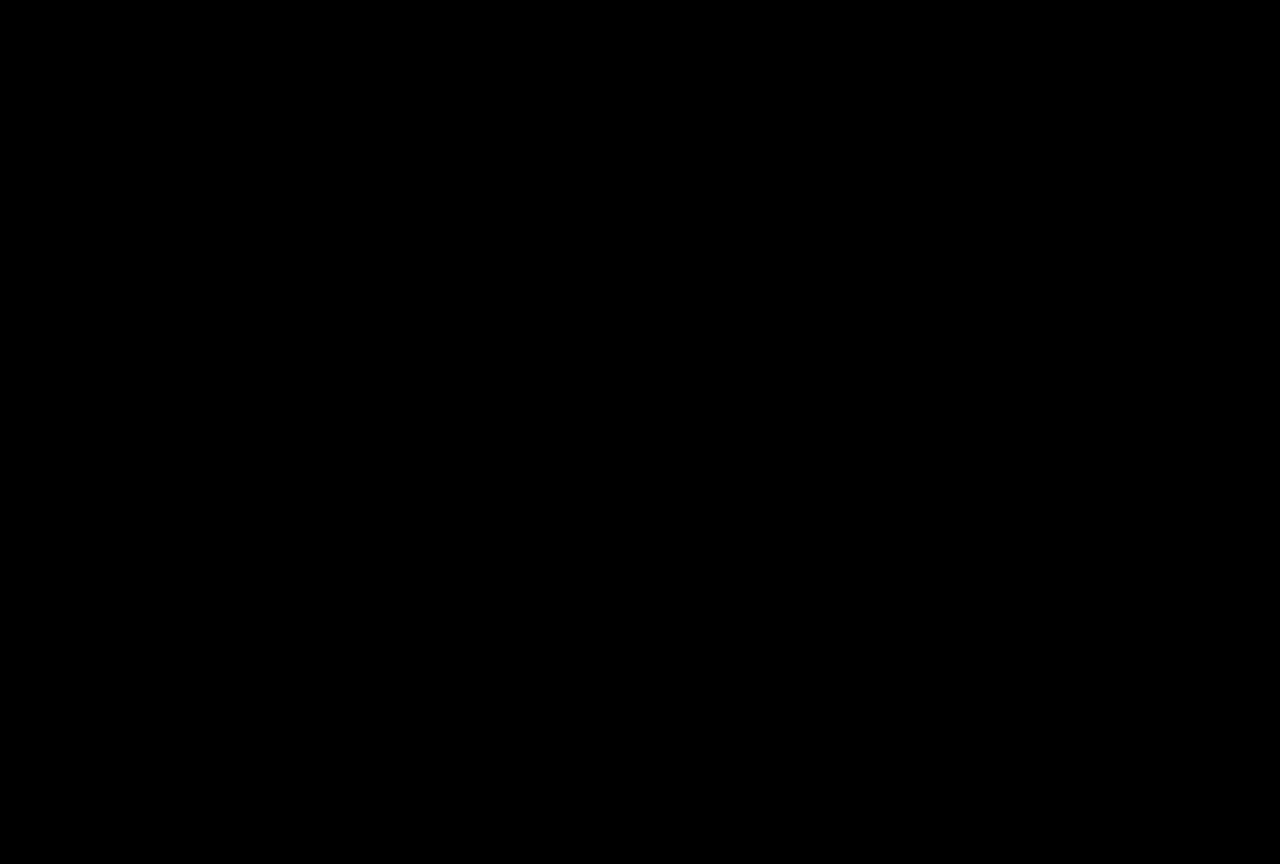
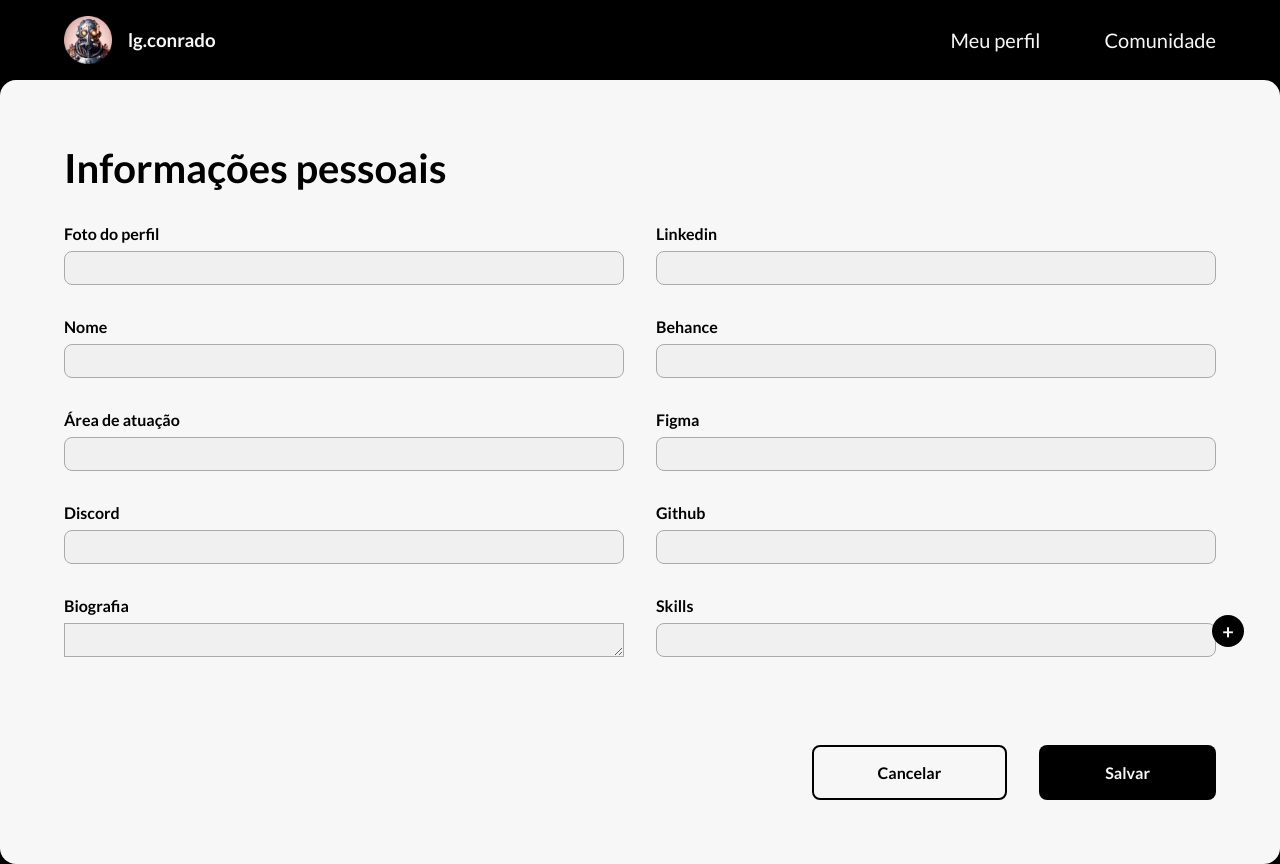
Before and after one commit to lgConrado/network-profiles-hub, a React (Vite) app: page /app/info-perfil in a window 1280 px wide. Before the commit this address had no page. Before the commit the page ends 800 px from the top, so only its background shows below. Built offline with nearby package versions, Linux system fonts and the light colour scheme.

Commit message:
Desenvolvimento paginas de atualização perfil e projeto

```diff
--- a/src/components/Button/index.tsx
+++ b/src/components/Button/index.tsx
@@ -3,11 +3,13 @@ const Button = ({
   tipo,
 }: {
   texto: string;
-  tipo: "primario" | "secundario";
+  tipo: "primario" | "secundario" | "terciario";
 }) => {
   return (
     <>
       {tipo === "primario" ? (
+        <button className="button button--primary">{texto}</button>
+      ) : tipo === "secundario" ? (
         <button className="button button--secondary">{texto}</button>
       ) : (
         <button className="button button--tertiary">{texto}</button>
--- /dev/null
+++ b/src/pages/InfoPerfil/index.tsx
@@ -0,0 +1,111 @@
+import { useEffect, useState } from "react";
+import Button from "../../components/Button";
+
+const InfoPerfil = () => {
+  const [tecnologia, setTecnologia] = useState("");
+  const [tecnologias, setTecnologias] = useState<string[]>([]);
+  const [element, setElement] = useState<JSX.Element | null>(null);
+  const [keyVersion, setKeyVersion] = useState(1);
+
+  useEffect(() => {
+    setKeyVersion((prevKey) => prevKey + 1);
+
+    const generateJSX = () => {
+      return (
+        <div
+          key={keyVersion}
+          className="pg--projeto__fieldset__input__tecnologias"
+        >
+          {tecnologias.map((tecnologia, index) => {
+            return (
+              <button
+                key={index}
+                onClick={() => {
+                  const listaTemp = tecnologias.filter((item) => {
+                    return item !== tecnologia;
+                  });
+
+                  setTecnologias([...listaTemp]);
+                }}
+              >
+                {tecnologia}
+              </button>
+            );
+          })}
+        </div>
+      );
+    };
+
+    const component = generateJSX();
+    setElement(component);
+  }, [tecnologias]);
+  return (
+    <section className="pg--projeto">
+      <h1 className="heading--primary">Informações pessoais</h1>
+      <div className="pg--projeto__fieldset">
+        <div className="pg--projeto__fieldset__input">
+          <label htmlFor="nomeProjeto">Foto do perfil</label>
+          <input type="text" id="nomeProjeto" />
+        </div>
+        <div className="pg--projeto__fieldset__input">
+          <label htmlFor="fotoCapa">Linkedin</label>
+          <input type="text" id="fotoCapa" />
+        </div>
+        <div className="pg--projeto__fieldset__input">
+          <label htmlFor="hospedagem">Nome</label>
+          <input type="text" id="hospedagem" />
+        </div>
+        <div className="pg--projeto__fieldset__input">
+          <label htmlFor="prototipo">Behance</label>
+          <input type="text" id="prototipo" />
+        </div>
+        <div className="pg--projeto__fieldset__input">
+          <label htmlFor="design">Área de atuação</label>
+          <input type="text" id="design" />
+        </div>
+        <div className="pg--projeto__fieldset__input">
+          <label htmlFor="aplicacao">Figma</label>
+          <input type="text" id="aplicacao" />
+        </div>
+        <div className="pg--projeto__fieldset__input">
+          <label htmlFor="aplicacao">Discord</label>
+          <input type="text" id="aplicacao" />
+        </div>
+        <div className="pg--projeto__fieldset__input">
+          <label htmlFor="aplicacao">Github</label>
+          <input type="text" id="aplicacao" />
+        </div>
+        <div className="pg--projeto__fieldset__input">
+          <label htmlFor="descricaoProjeto">Biografia</label>
+          <textarea name="" id="descricaoProjeto"></textarea>
+        </div>
+        <div className="pg--projeto__fieldset__input">
+        <label htmlFor="descricaoProjeto">Skills</label>
+
+        <input
+          type="text"
+          id="tecnologiasUtilizadas"
+          value={tecnologia}
+          onChange={(e) => setTecnologia(e.target.value)}
+        />
+        <span
+          onClick={() => {
+            setTecnologias([...tecnologias, tecnologia]);
+            setTecnologia("");
+          }}
+        >
+          +
+        </span>
+        {element}
+      </div>
+      </div>
+
+      <div className="pg--projeto__buttons">
+        <Button texto="Cancelar" tipo="terciario" />
+        <Button texto="Salvar" tipo="primario" />
+      </div>
+    </section>
+  );
+};
+
+export default InfoPerfil;
--- a/src/pages/Perfil/index.tsx
+++ b/src/pages/Perfil/index.tsx
@@ -10,8 +10,8 @@ const Perfil = () => {
       <SectionSkills />
       <SectionProjects />
       <div className="pg--perfil__buttons">
-        <Button tipo="primario" texto="Editar perfil" />
-        <Button tipo="secundario" texto="Adicionar projeto" />
+        <Button tipo="secundario" texto="Editar perfil" />
+        <Button tipo="terciario" texto="Adicionar projeto" />
       </div>
     </main>
   );
--- /dev/null
+++ b/src/pages/Projeto/index.tsx
@@ -0,0 +1,102 @@
+import { useEffect, useState } from "react";
+import Button from "../../components/Button";
+
+const Projeto = () => {
+  const [tecnologia, setTecnologia] = useState("");
+  const [tecnologias, setTecnologias] = useState<string[]>([]);
+  const [element, setElement] = useState<JSX.Element | null>(null);
+  const [keyVersion, setKeyVersion] = useState(1);
+
+  useEffect(() => {
+    setKeyVersion((prevKey) => prevKey + 1);
+
+    const generateJSX = () => {
+      return (
+        <div
+          key={keyVersion}
+          className="pg--projeto__fieldset__input__tecnologias"
+        >
+          {tecnologias.map((tecnologia, index) => {
+            return (
+              <button
+                key={index}
+                onClick={() => {
+                  const listaTemp = tecnologias.filter((item) => {
+                    return item !== tecnologia;
+                  });
+
+                  setTecnologias([...listaTemp]);
+                }}
+              >
+                {tecnologia}
+              </button>
+            );
+          })}
+        </div>
+      );
+    };
+
+    const component = generateJSX();
+    setElement(component);
+  }, [tecnologias]);
+
+  return (
+    <section className="pg--projeto">
+      <h1 className="heading--primary">Informações do projeto</h1>
+      <div className="pg--projeto__fieldset">
+        <div className="pg--projeto__fieldset__input">
+          <label htmlFor="nomeProjeto">Nome do projeto</label>
+          <input type="text" id="nomeProjeto" />
+        </div>
+        <div className="pg--projeto__fieldset__input">
+          <label htmlFor="fotoCapa">Foto de capa</label>
+          <input type="text" id="fotoCapa" />
+        </div>
+        <div className="pg--projeto__fieldset__input">
+          <label htmlFor="hospedagem">Hospedagem</label>
+          <input type="text" id="hospedagem" />
+        </div>
+        <div className="pg--projeto__fieldset__input">
+          <label htmlFor="prototipo">Protótipo</label>
+          <input type="text" id="prototipo" />
+        </div>
+        <div className="pg--projeto__fieldset__input">
+          <label htmlFor="design">Design</label>
+          <input type="text" id="design" />
+        </div>
+        <div className="pg--projeto__fieldset__input">
+          <label htmlFor="aplicacao">Aplicação</label>
+          <input type="text" id="aplicacao" />
+        </div>
+        <div className="pg--projeto__fieldset__input">
+          <label htmlFor="descricaoProjeto">Descrição do projeto</label>
+          <textarea name="" id="descricaoProjeto"></textarea>
+        </div>
+        <div className="pg--projeto__fieldset__input">
+          <label htmlFor="tecnologiasUtilizadas">Tecnologias utilizadas</label>
+          <input
+            type="text"
+            id="tecnologiasUtilizadas"
+            value={tecnologia}
+            onChange={(e) => setTecnologia(e.target.value)}
+          />
+          <span
+            onClick={() => {
+              setTecnologias([...tecnologias, tecnologia]);
+              setTecnologia("");
+            }}
+          >
+            +
+          </span>
+          {element}
+        </div>
+      </div>
+      <div className="pg--projeto__buttons">
+        <Button texto="Cancelar" tipo="terciario" />
+        <Button texto="Salvar" tipo="primario" />
+      </div>
+    </section>
+  );
+};
+
+export default Projeto;
--- a/src/routes/index.tsx
+++ b/src/routes/index.tsx
@@ -3,6 +3,8 @@ import Login from "../pages/Login";
 import Default from "../pages/Default";
 import Perfil from "../pages/Perfil";
 import Comunidade from "../pages/Comunidade";
+import Projeto from "../pages/Projeto";
+import InfoPerfil from "../pages/InfoPerfil";
 
 const Rotas = () => {
   return (
@@ -11,6 +13,8 @@ const Rotas = () => {
       <Route path="/app" element={<Default />}>
         <Route path="perfil" element={<Perfil />}></Route>
         <Route path="comunidade" element={<Comunidade />}></Route>
+        <Route path="projeto/*" element={<Projeto />}></Route>
+        <Route path="info-perfil/*" element={<InfoPerfil />}></Route>
       </Route>
     </Routes>
   );
--- a/src/styles/components/_button.scss
+++ b/src/styles/components/_button.scss
@@ -26,6 +26,7 @@
 
   &--tertiary {
     background-color: $color-gray-50;
+    border-color: $color-black;
     color: $color-black;
   }
 }
--- /dev/null
+++ b/src/styles/pages/_projeto.scss
@@ -0,0 +1,86 @@
+.pg--projeto {
+  background-color: $color-gray-50;
+  padding: 4rem;
+  border-radius: 1rem;
+  display: flex;
+  flex-direction: column;
+  gap: 2rem;
+
+  &__fieldset {
+    display: grid;
+    grid-template-columns: repeat(2, 1fr);
+    flex-wrap: wrap;
+    gap: 2rem;
+    justify-content: space-between;
+
+    &__input {
+      display: flex;
+      flex-direction: column;
+      gap: 0.5rem;
+      position: relative;
+
+      & > label {
+        color: $color-black;
+        font-weight: 700;
+        width: fit-content;
+      }
+      & > input {
+        background-color: $color-gray-100;
+        border: 1px solid $color-gray-500;
+        border-radius: 0.5rem;
+        padding: 0.5rem 1rem;
+      }
+
+      & > span {
+        background-color: $color-black;
+        cursor: pointer;
+        font-weight: 700;
+        width: fit-content;
+        height: 2rem;
+        width: 2rem;
+        display: flex;
+        justify-content: center;
+        align-items: center;
+        font-size: 1.25rem;
+        position: absolute;
+        right: -5%;
+        top: 22%;
+        border-radius: 50%;
+      }
+
+      & > textarea {
+        background-color: $color-gray-100;
+        border: 1px solid $color-gray-500;
+      }
+
+      &__tecnologias {
+        display: flex;
+        gap: 1rem;
+        margin-top: 1rem;
+        flex-wrap: wrap;
+
+        & > button {
+          border: none;
+          cursor: pointer;
+          font-size: 1rem;
+          color: $color-black;
+          font-weight: 700;
+          background-color: $color-gray-200;
+          padding: 0.5rem 2rem;
+
+          &:focus {
+            background-color: $color-gray-800;
+            color: $color-gray-200;
+            font-weight: 500;
+          }
+        }
+      }
+    }
+  }
+  &__buttons {
+    margin-top: 2rem;
+    display: flex;
+    justify-content: flex-end;
+    gap: 2rem;
+  }
+}
--- a/src/styles/style.scss
+++ b/src/styles/style.scss
@@ -22,3 +22,4 @@
 @import "./layout/skills";
 
 @import "./pages/perfil";
+@import "./pages/projeto";
```
